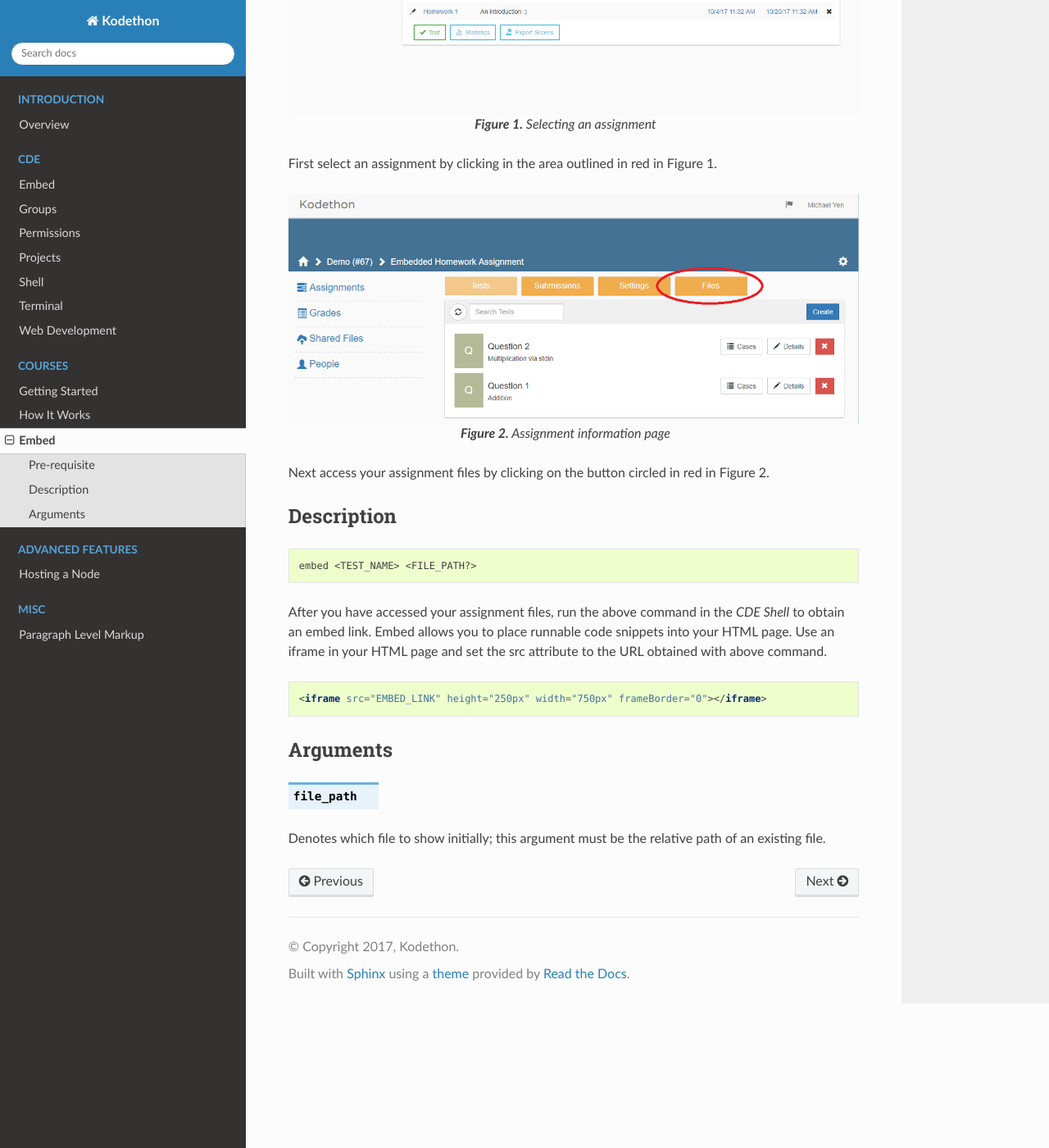
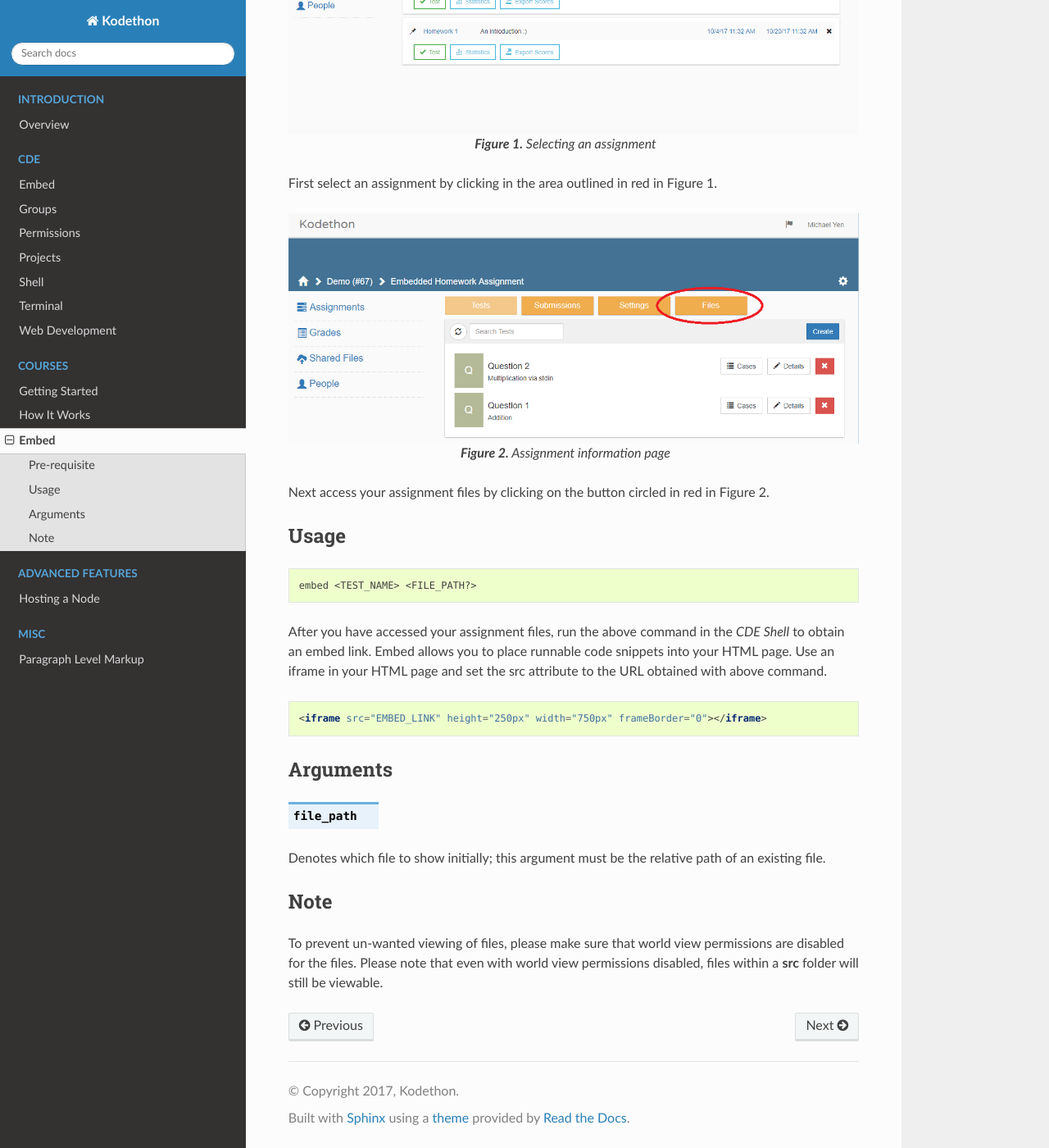
Before and after one commit to kodethon/Docs, a Sphinx documentation site: the page built from source/courses/embed.rst, in a window 1280 px wide and 1400 px high, scrolled down 579 px. Shown: the whole window at 82% size. Built offline with Sphinx 7.4.7 and the Read the Docs theme 2.0.0, drawn with Linux system fonts in a browser that asks for light colours; pages that are not in the unit, such as notebooks, are missing from menus.

Commit message:
Update courses embed with a note

```diff
--- a/source/courses/embed.rst
+++ b/source/courses/embed.rst
@@ -22,7 +22,7 @@
 
 Next access your assignment files by clicking on the button circled in red in Figure 2.
 
-Description
+Usage
 ================
 
 ::
@@ -43,3 +43,9 @@
 
 .. cmdoption:: file_path
 Denotes which file to show initially; this argument must be the relative path of an existing file.
+
+Note
+================
+
+To prevent un-wanted viewing of files, please make sure that world view permissions are disabled
+for the files. Please note that even with world view permissions disabled, files within a **src** folder will still be viewable.
```
